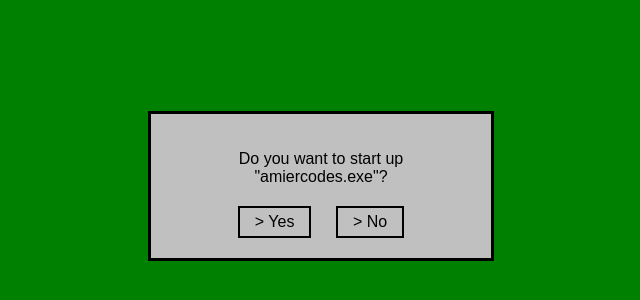
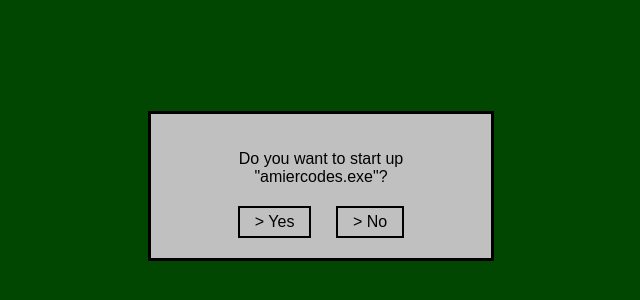
Before and after one commit to amiercodes/amiercodes.github.io, a plain HTML site: page index.html in a window 1280 px wide. Shown: the part 214-514 px from the top of the page, without its empty margins (319-959 px from the left). Drawn offline with Linux system fonts and the light colour scheme.

Commit message:
Update index.html

```diff
--- a/index.html
+++ b/index.html
@@ -4,7 +4,7 @@
     <title>amiercodes.exe</title>
     <style>
         body {
-            background-color: #008000;
+            background-color: #014701;
             display: flex;
             justify-content: center;
             align-items: center;
```
